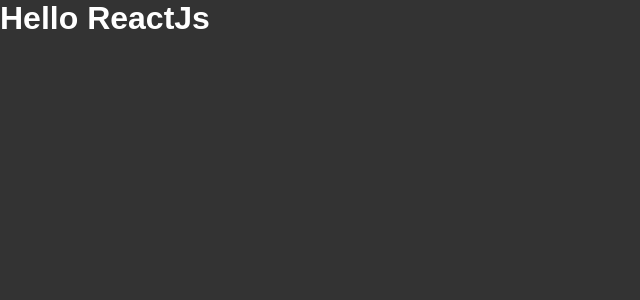
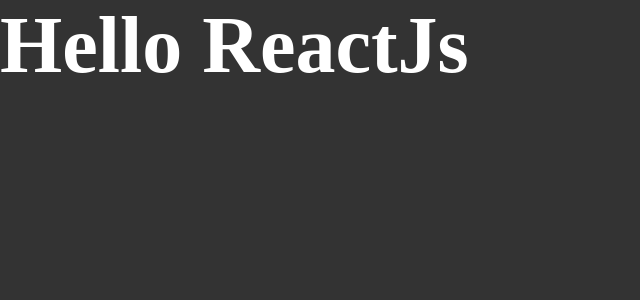
Before and after one commit to LucasGabryell/Modulo-01-React, a React app: page / in a window 1280 px wide. Shown: the top 300 px of the page, without its empty margins (0-640 px from the left). Built offline with nearby package versions, Linux system fonts and the light colour scheme.

Commit message:
Utilizando SASS

```diff
--- a/package.json
+++ b/package.json
@@ -25,6 +25,8 @@
     "cross-env": "^7.0.3",
     "css-loader": "^6.7.1",
     "html-webpack-plugin": "^5.5.0",
+    "node-sass": "^7.0.1",
+    "sass-loader": "^13.0.2",
     "style-loader": "^3.3.1",
     "webpack": "^5.74.0",
     "webpack-cli": "^4.10.0",
--- a/src/App.jsx
+++ b/src/App.jsx
@@ -1,4 +1,4 @@
-import "./styles/global.css";
+import "./styles/global.scss";
 
 export function App() {
   return <h1>Hello ReactJs</h1>;
--- a/src/styles/global.css
+++ /dev/null
@@ -1,11 +0,0 @@
-* {
-  margin: 0;
-  padding: 0;
-  box-sizing: border-box;
-}
-
-body {
-  font-family: Arial, Helvetica, sans-serif;
-  background-color: #333;
-  color: white;
-}
--- /dev/null
+++ b/src/styles/global.scss
@@ -0,0 +1,15 @@
+* {
+  margin: 0;
+  padding: 0;
+  box-sizing: border-box;
+}
+
+body {
+  font: Arial, Helvetica, sans-serif;
+  background-color: #333;
+  color: white;
+
+  h1 {
+    font-size: 80px;
+  }
+}
--- a/webpack.config.js
+++ b/webpack.config.js
@@ -30,9 +30,9 @@
         use: "babel-loader",
       },
       {
-        test: /\.css$/,
+        test: /\.scss$/,
         exclude: /node_mudules/,
-        use: ["style-loader", "css-loader"],
+        use: ["style-loader", "css-loader", "sass-loader"],
       },
     ],
   },
```
Also changed, not shown: 2 other files (tests, documents, lock files or other folders).
